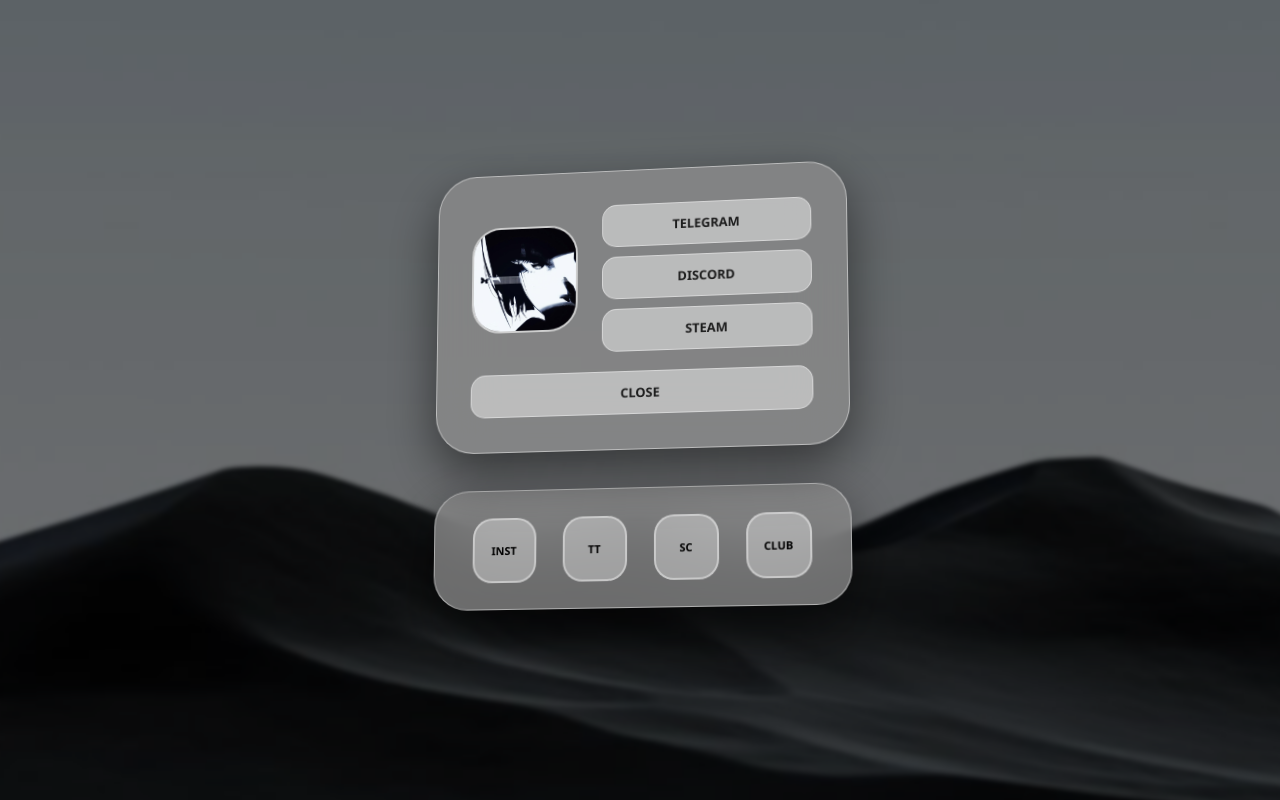
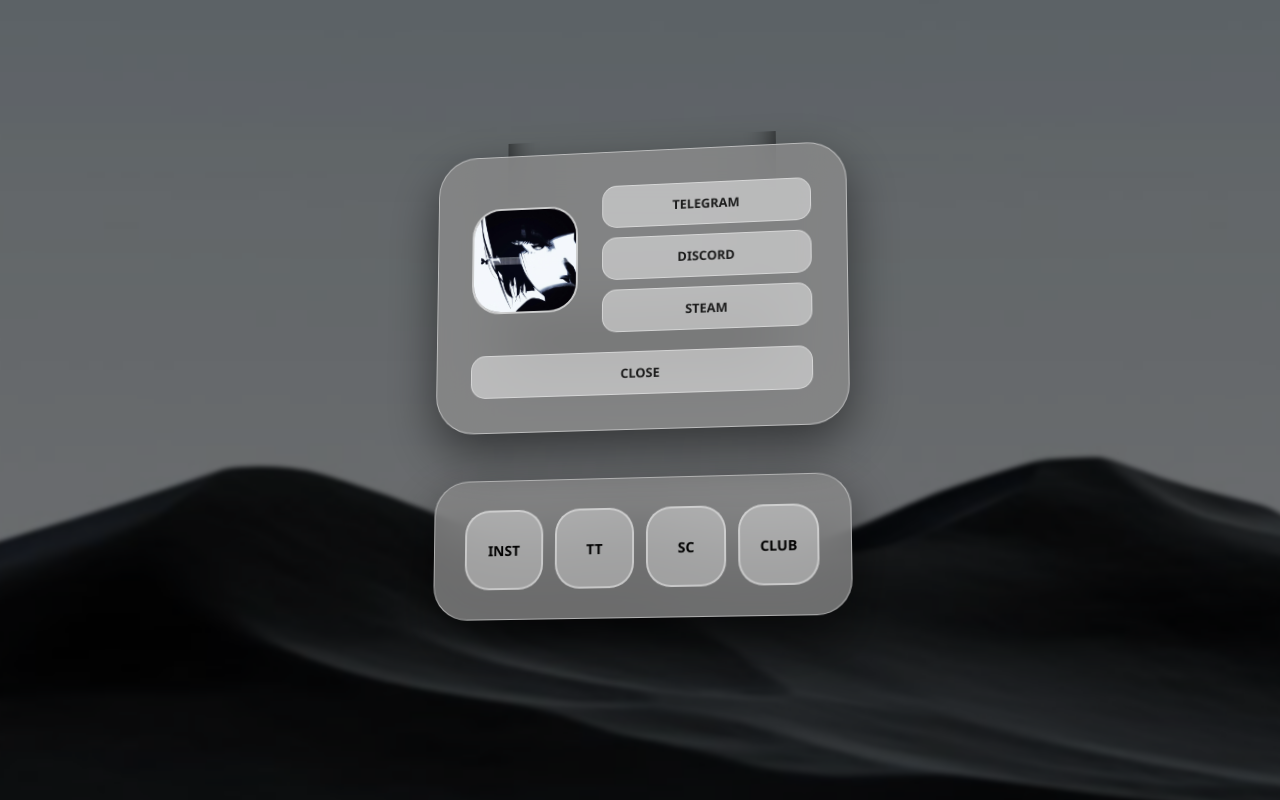
Before and after one commit to disssolver/Disss, a plain HTML site: page index.html in a window 1280 px wide. Both pictures are taken after a click on the element "MORE SOCIALS". Drawn offline with Linux system fonts and the light colour scheme.

Commit message:
Update index.html

```diff
--- a/index.html
+++ b/index.html
@@ -44,32 +44,49 @@
             transition: all 0.9s cubic-bezier(0.34, 1.3, 0.64, 1);
         }
 
+        /* HIDDEN REAL-TIME CLOCK (direct child of body, not container) */
+        .real-time-clock {
+            position: absolute;
+            top: 25px; left: 50%;
+            transform: translateX(-50%) translateY(20px) translateZ(-5px);
+            font-size: 24px; font-weight: 900;
+            color: rgba(255, 255, 255, 0); /* Hidden */
+            letter-spacing: 3px;
+            transition: all 0.6s cubic-bezier(0.23, 1, 0.32, 1);
+            z-index: 5;
+            pointer-events: none;
+        }
+
+        /* Inner shadow that hides the clock initially (cast by top edge of first card) */
+        .real-time-clock::after {
+            content: '';
+            position: absolute; top: -100px; left: -100px;
+            width: calc(100% + 200px); height: calc(100% + 200px);
+            background: transparent;
+            box-shadow: inset 0 -40px 30px rgba(0, 0, 0, 0.8); /* Shadow from card */
+            pointer-events: none;
+            transition: all 0.6s ease;
+        }
+
+        /* MAIN CARD - No glowing classes needed */
         .card-main {
             position: relative; z-index: 20;
             padding: 35px; border-radius: 40px;
         }
 
-        /* BOTTOM GLOW ON MAIN CARD */
-        .card-main::after {
-            content: '';
-            position: absolute; bottom: 0; left: 10%;
-            width: 80%; height: 2px;
-            background: rgba(255, 255, 255, 0);
-            box-shadow: 0 0 0px rgba(255, 255, 255, 0);
-            transition: all 0.4s ease;
-            border-radius: 50%;
+        /* Reveal clock and remove shadow when main card is hovered */
+        .panel-container:hover .real-time-clock {
+            color: rgba(255, 255, 255, 1);
+            transform: translateX(-50%) translateY(0) translateZ(0px);
         }
-
-        /* GLOWING STATE */
-        .panel-container.is-glowing .card-main::after {
-            background: rgba(255, 255, 255, 0.8);
-            box-shadow: 0 -10px 30px 5px rgba(255, 255, 255, 0.6);
+        .panel-container:hover .real-time-clock::after {
+             box-shadow: inset 0 -100px 30px transparent; /* No shadow when clock rises */
         }
 
         .card-extra {
             position: absolute;
             top: 20%; z-index: 10;
-            height: 120px;
+            height: 140px; /* Slightly taller for bigger icons */
             border-radius: 35px;
             display: flex; justify-content: space-around; align-items: center;
             padding: 0 25px;
@@ -80,7 +97,7 @@
 
         /* OPEN STATE */
         .panel-container.is-open .card-main {
-            transform: translateY(-30px);
+            transform: translateY(-40px);
         }
 
         .panel-container.is-open .card-extra {
@@ -124,14 +141,15 @@
         .btn:hover { background: rgba(255, 255, 255, 0.6); transform: translateZ(25px); }
         .btn:active { transform: translateZ(-30px) scale(0.85); }
 
+        /* BIGGER SOCIAL ICONS */
         .social-icon {
-            width: 65px; height: 65px;
+            width: 80px; height: 80px; /* Made bigger as requested */
             background: rgba(255, 255, 255, 0.35);
             border: 2px solid rgba(255, 255, 255, 0.4);
-            border-radius: 20px;
+            border-radius: 25px;
             display: flex; justify-content: center; align-items: center;
             transition: all 0.3s cubic-bezier(0.175, 0.885, 0.32, 1.275);
-            text-decoration: none; color: black; font-weight: 900; font-size: 11px;
+            text-decoration: none; color: black; font-weight: 900; font-size: 14px; /* Text scaled too */
         }
         .social-icon:hover {
             background: rgba(255, 255, 255, 0.65);
@@ -145,6 +163,9 @@
     <img src="bg.jpg" id="bg-parallax" alt="background">
 
     <div class="panel-container" id="panel-container">
+
+        <div class="real-time-clock" id="real-time-clock">12:00</div>
+
         <div class="glass-base card-main" id="card-main">
             <div class="profile-top">
                 <div class="ava-box">
@@ -172,6 +193,7 @@
         const container = document.getElementById('panel-container');
         const bg = document.getElementById('bg-parallax');
         const toggleBtn = document.getElementById('toggle-more');
+        const clockElement = document.getElementById('real-time-clock');
 
         // MOUSE TRACKING
         document.addEventListener('mousemove', (e) => {
@@ -181,29 +203,37 @@
             bg.style.transform = `scale(1.1) translate(${x * -15}px, ${y * -15}px)`;
         });
 
-        // ANIMATION WITH SEQUENTIAL GLOW
+        // ANIMATION (Glow and sequence removed as requested)
         toggleBtn.addEventListener('click', () => {
             if (!container.classList.contains('is-open')) {
-                // Step 1: Start Glow
-                container.classList.add('is-glowing');
-
-                // Step 2: Open Panel after a short delay
-                setTimeout(() => {
-                    container.classList.add('is-open');
-                    toggleBtn.textContent = "Close";
-
-                    // Step 3: Remove Glow once opened
-                    setTimeout(() => {
-                        container.classList.remove('is-glowing');
-                    }, 600);
-                }, 150);
+                // Direct open, no glow sequence
+                container.classList.add('is-open');
+                toggleBtn.textContent = "Close";
             } else {
                 container.classList.remove('is-open');
                 toggleBtn.textContent = "More socials";
             }
         });
 
-        // CORNER TELEPORT
+        // --- REAL TIME CLOCK LOGIC ---
+
+        function updateClock() {
+            const now = new Date();
+            let hours = now.getHours();
+            let minutes = now.getMinutes();
+
+            // Format 12:00
+            hours = hours < 10 ? '0' + hours : hours;
+            minutes = minutes < 10 ? '0' + minutes : minutes;
+
+            clockElement.textContent = hours + ':' + minutes;
+        }
+
+        // Initial call and set interval for every second
+        updateClock();
+        setInterval(updateClock, 1000);
+
+        // CORNER TELEPORT (shadow logic remains static)
         document.getElementById('card-main').addEventListener('click', (e) => {
             if (e.target.closest('.btn')) return;
             const rect = container.getBoundingClientRect();
```
